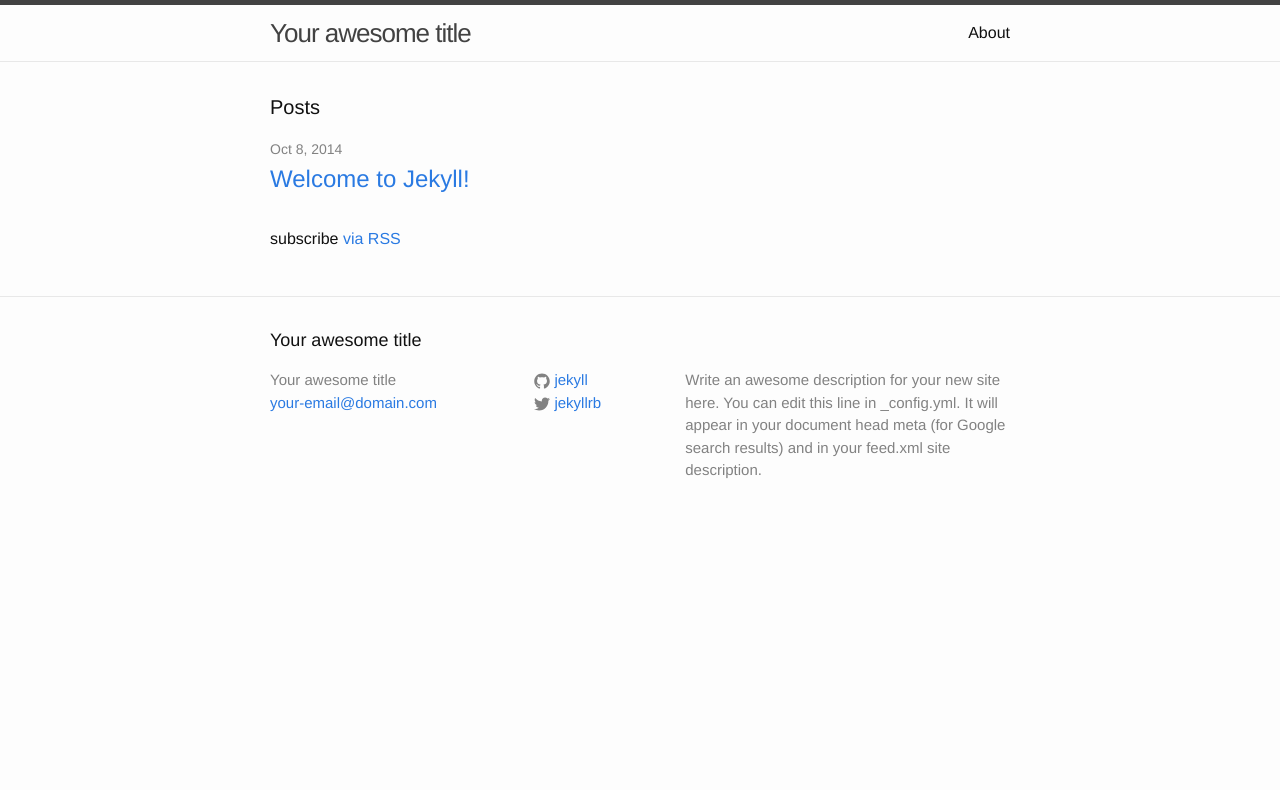
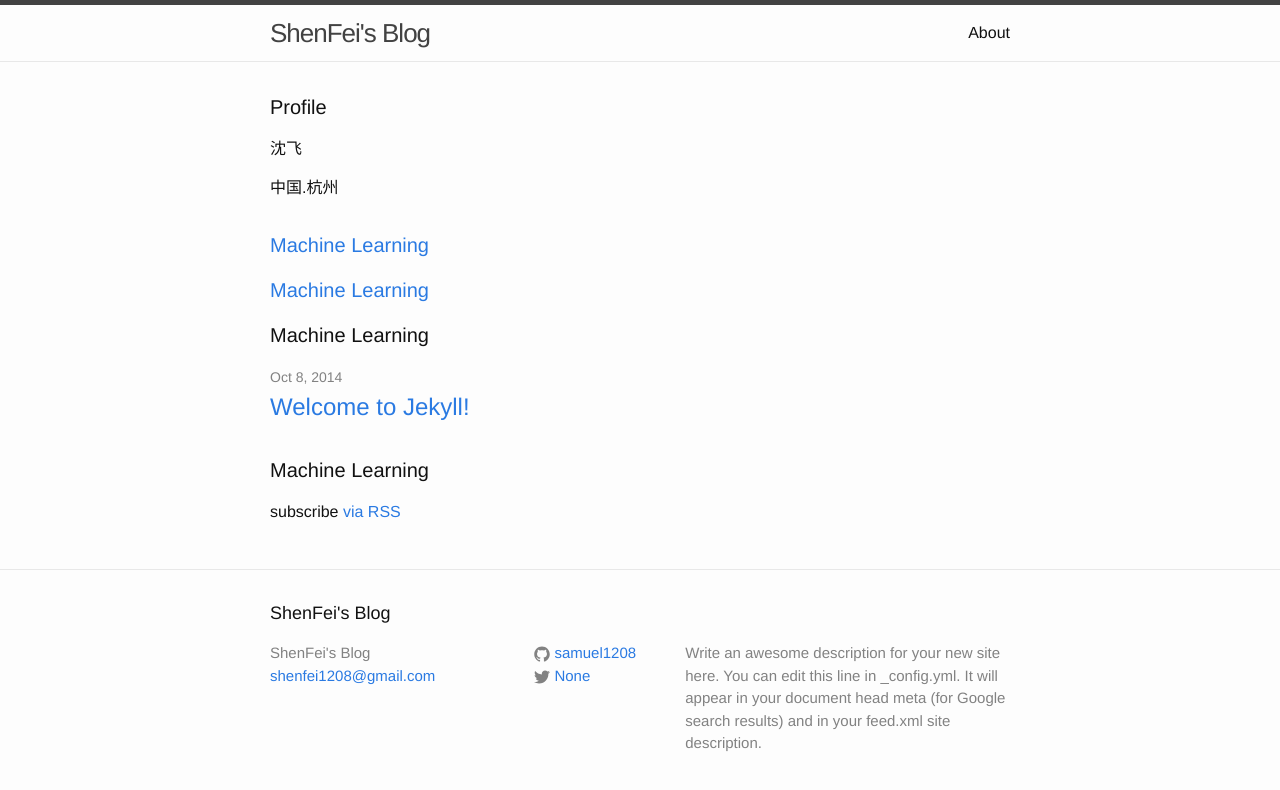
Before and after one commit to ArtHacker123/samuel1208.github.io, a Jekyll site: the page built from index.html, in a window 1280 px wide. Shown: the top 790 px of the page. Built offline with Jekyll 4.4.1, drawn with Linux system fonts in a browser that asks for light colours.

Commit message:
add machine learning material

```diff
--- a/_config.yml
+++ b/_config.yml
@@ -1,14 +1,14 @@
 # Site settings
-title: Your awesome title
-email: your-email@domain.com
+title: ShenFei's Blog
+email: shenfei1208@gmail.com
 description: > # this means to ignore newlines until "baseurl:"
   Write an awesome description for your new site here. You can edit this
   line in _config.yml. It will appear in your document head meta (for
   Google search results) and in your feed.xml site description.
 baseurl: "" # the subpath of your site, e.g. /blog/
 url: "http://yourdomain.com" # the base hostname & protocol for your site
-twitter_username: jekyllrb
-github_username:  jekyll
+twitter_username: None
+github_username:  samuel1208
 
 # Build settings
 markdown: kramdown
--- a/index.html
+++ b/index.html
@@ -4,8 +4,20 @@ layout: default
 
 <div class="home">
 
-  <h1 class="page-heading">Posts</h1>
+  <h1 class="page-heading">Profile</h1>
+  <ul class="post-list">
+    <li>
+      <h4 class="name">沈飞</h4>
+      <h4 class="address">中国.杭州</h4>
+    </li>
+  </ul>
 
+  <h1 class="page-heading"><a href="{{ "/machine-learning/" | prepend: site.baseurl }}">Machine Learning</a></h1>
+
+  <h1 class="page-heading"><a href="{{ "/machine-learning/" | prepend: site.baseurl }}">Machine Learning</a></h1>
+
+
+  <h1 class="page-heading">Machine Learning</h1>
   <ul class="post-list">
     {% for post in site.posts %}
       <li>
@@ -18,6 +30,9 @@ layout: default
     {% endfor %}
   </ul>
 
+  <h1 class="page-heading">Machine Learning</h1>
+
   <p class="rss-subscribe">subscribe <a href="{{ "/feed.xml" | prepend: site.baseurl }}">via RSS</a></p>
 
+
 </div>
```
Also changed, not shown: about.md (+1 -5 lines), course/index.html (added, +13 -0 lines), machine-learning/cnn.md (added, +12 -0 lines), machine-learning/index.html (added, +15 -0 lines), machine-learning/img/cnn.jpg (added).
